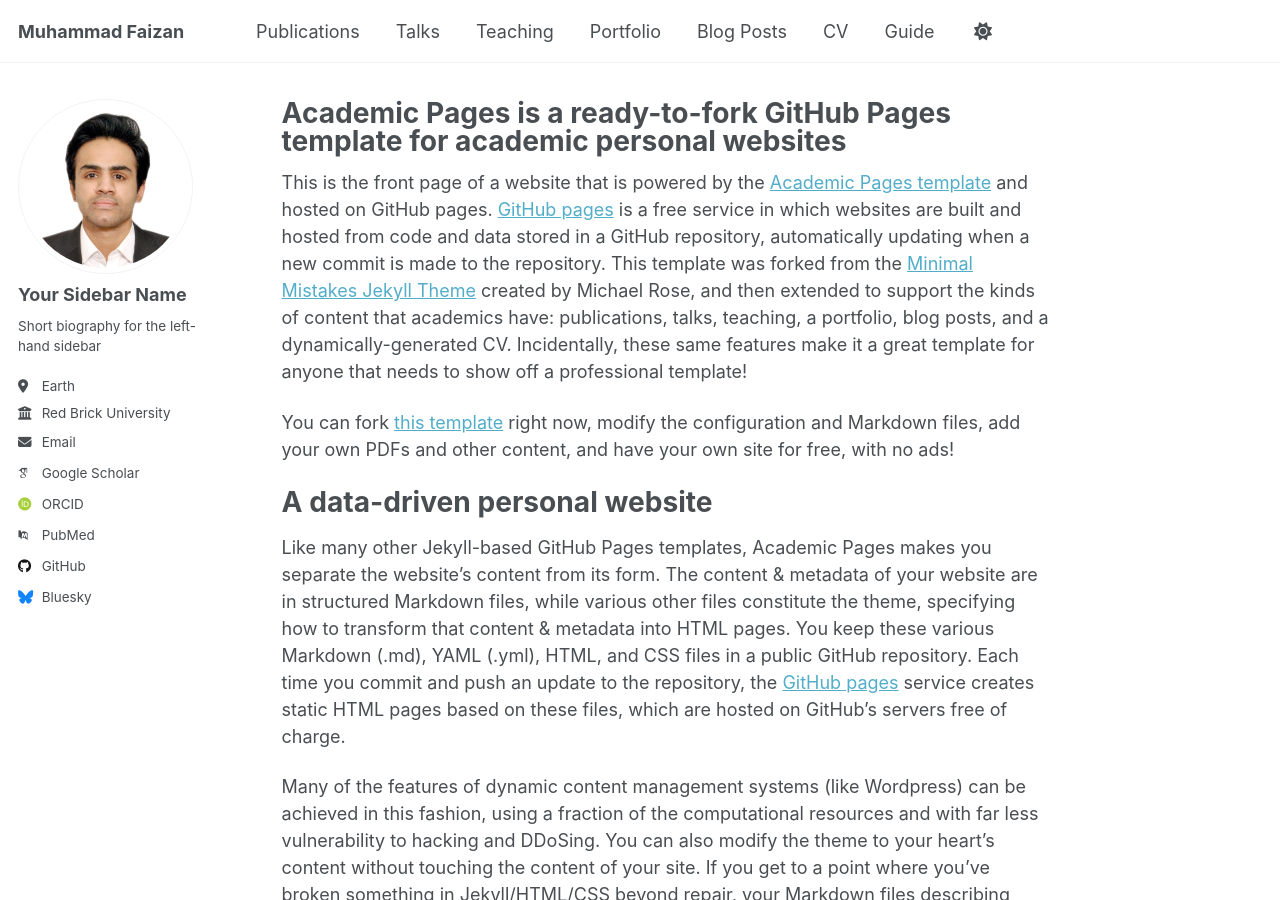
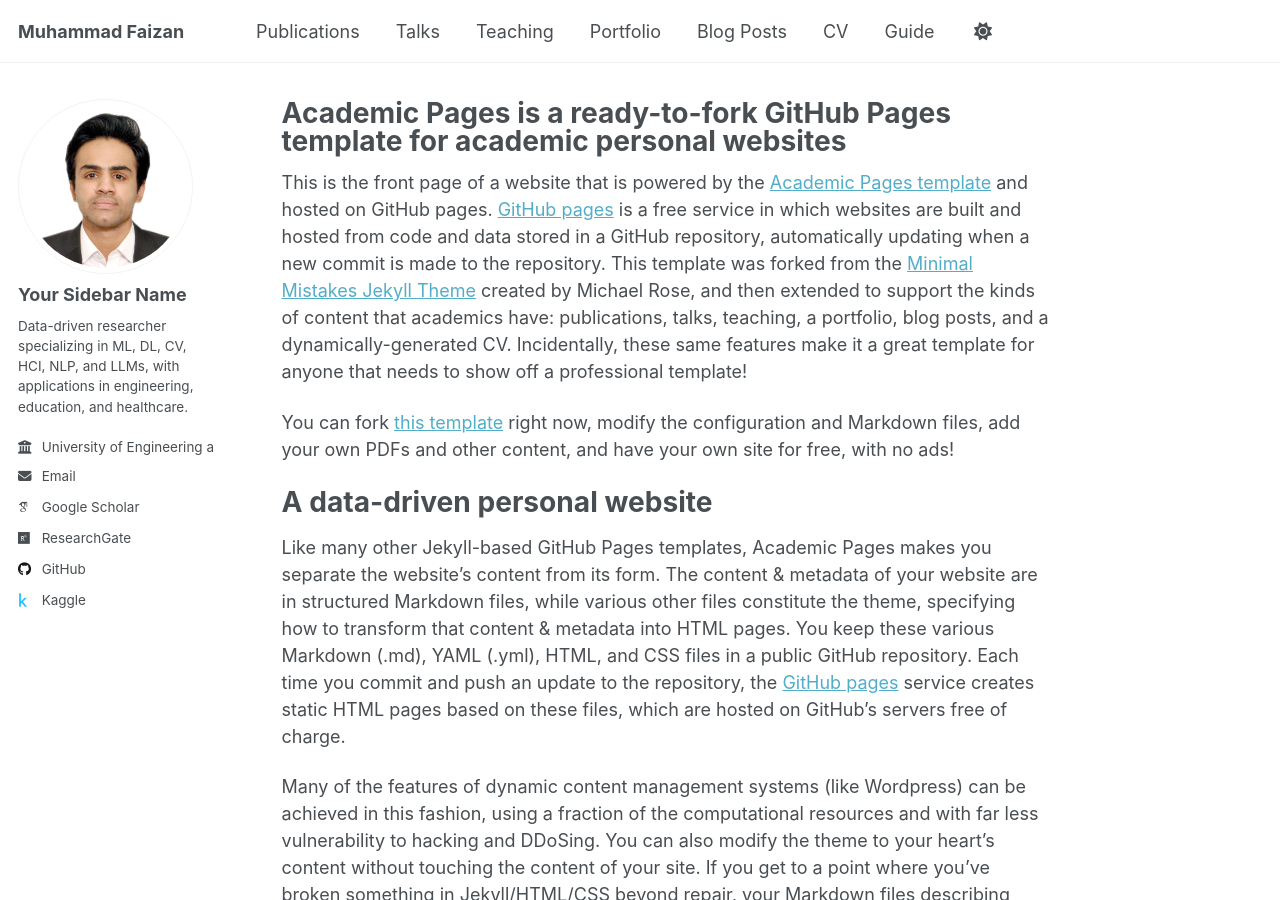
Before and after one commit to MuhammadFaizan99/MuhammadFaizan99.github.io, a Jekyll site: the page built from _pages/about.md, in a window 1280 px wide and 900 px high. Built offline with Jekyll 4.4.1, drawn with Linux system fonts in a browser that asks for light colours; some web fonts are replaced; a script that is not in the unit is left out.

Commit message:
Update _config.yml

```diff
--- a/_config.yml
+++ b/_config.yml
@@ -25,35 +25,33 @@ author:
   avatar           : "2+2.JPG"
   name             : "Your Sidebar Name"
   pronouns         : # example: "she/her"
-  bio              : "Short biography for the left-hand sidebar"
-  location         : "Earth"
-  employer         : "Red Brick University"
+  bio              : "Data-driven researcher specializing in ML, DL, CV, HCI, NLP, and LLMs, with applications in engineering, education, and healthcare."
+  employer         : "University of Engineering and Technology, Taxila"
   uri              : # URL
-  email            : "none@example.org"
+  email            : "muhammadfaizandev87@gmail.com"
 
   # Academic websites
   academia         : # URL
   arxiv            : # URL - Update with the correct link to your profile
-  googlescholar    : "https://scholar.google.com/citations?user=PS_CX0AAAAAJ"
+  googlescholar    : "https://scholar.google.com/citations?user=fMB1t-0AAAAJ&hl=en"
   inspire-hep      : # URL
   impactstory      : # URL
-  orcid            : "http://orcid.org/yourorcidurl"
+  orcid            : # URL
   semantic         : # URL
-  pubmed           : "https://www.ncbi.nlm.nih.gov/pubmed/?term=john+snow"
-  researchgate     : # URL
+  pubmed           : # URL
+  researchgate     : "https://www.researchgate.net/profile/Muhammad-Faizan-80?ev=hdr_xprf"
   scopus           : # URL
 
   # Repositories and software development
   bitbucket        : # Username - Update with your username on the site
   codepen          : # Username
   dribbble         : # Username
-  github           : "academicpages"
-  kaggle           : # Username
+  github           : "https://github.com/MuhammadFaizan99"
+  kaggle           : "https://www.kaggle.com/muhammadfaizan65/code"
   stackoverflow    : # User number or user number and name (i.e., use "1" or "1/jeff-atwood")
 
   # Social media
   artstation       : # Username
-  bluesky          : "bsky.app" # Replace this with you Bluesky username
   facebook         : # Username
   flickr           : # Username
   foursquare       : # Username
```
